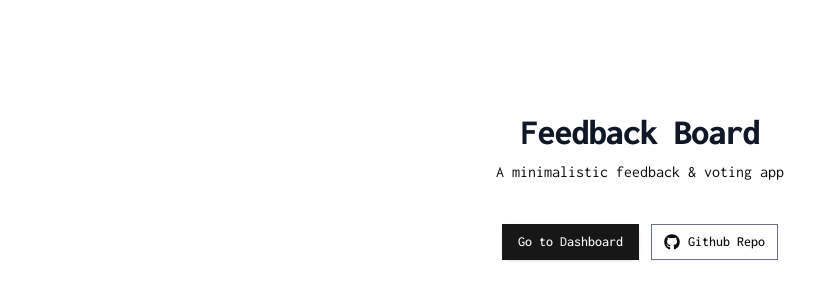
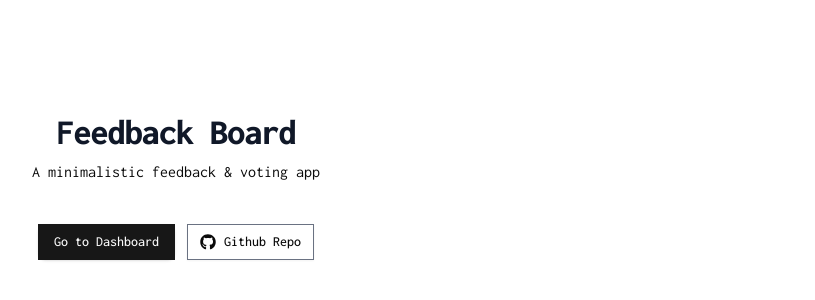
Before and after one commit to cesar-novoa/feedback-board, a Next.js app: page / in a window 1280 px wide. Shown: the part 214-514 px from the top of the page, without its empty margins (0-815 px from the left). Built offline with nearby package versions, Linux system fonts and the light colour scheme.

Commit message:
styles changes on layout for showing the menu bar on desktop

```diff
--- a/src/app/dashboard/layout.tsx
+++ b/src/app/dashboard/layout.tsx
@@ -10,7 +10,7 @@ function DashboardLayout({ children }: { children: ReactNode }) {
   return (
     <Suspense fallback={<div>Loading...</div>}>
       <Header />
-      <div className="h-full dashboard">{children}</div>
+      <div className="h-full grow dashboard">{children}</div>
     </Suspense>
   );
 }
--- a/src/app/layout.tsx
+++ b/src/app/layout.tsx
@@ -34,7 +34,9 @@ export default async function RootLayout({
 
   return (
     <html lang="en" className="h-full">
-      <body className={`${inconsolata.variable} antialiased font-sans h-full`}>
+      <body
+        className={`${inconsolata.variable} antialiased font-sans h-full flex`}
+      >
         <AppProvider>
           <HydrationBoundary state={dehydratedState}>
             {children}
--- a/src/components/ui/header/Header.tsx
+++ b/src/components/ui/header/Header.tsx
@@ -16,7 +16,7 @@ function Header() {
   return (
     <header
       className={cn(
-        "bg-background z-10 w-3xs min-w-3xs max-w-3xs p-2 border-r h-full border-gray-500 flex flex-col gap-4 absolute",
+        "bg-background z-10 w-3xs min-w-3xs max-w-3xs p-2 border-r h-full border-gray-500 flex flex-col gap-4 md:translate-0 max-md:absolute",
         isOpen ? "translate-0" : "-translate-x-full",
         "transition-transform duration-300"
       )}
@@ -41,7 +41,7 @@ function Header() {
       </div>
       <Button
         onClick={toggleOpen}
-        className="mt-auto absolute bottom-0 right-0 translate-x-full border-b-0"
+        className="md:hidden mt-auto absolute bottom-0 right-0 translate-x-full border-b-0"
         variant={"outline"}
       >
         menu
```
